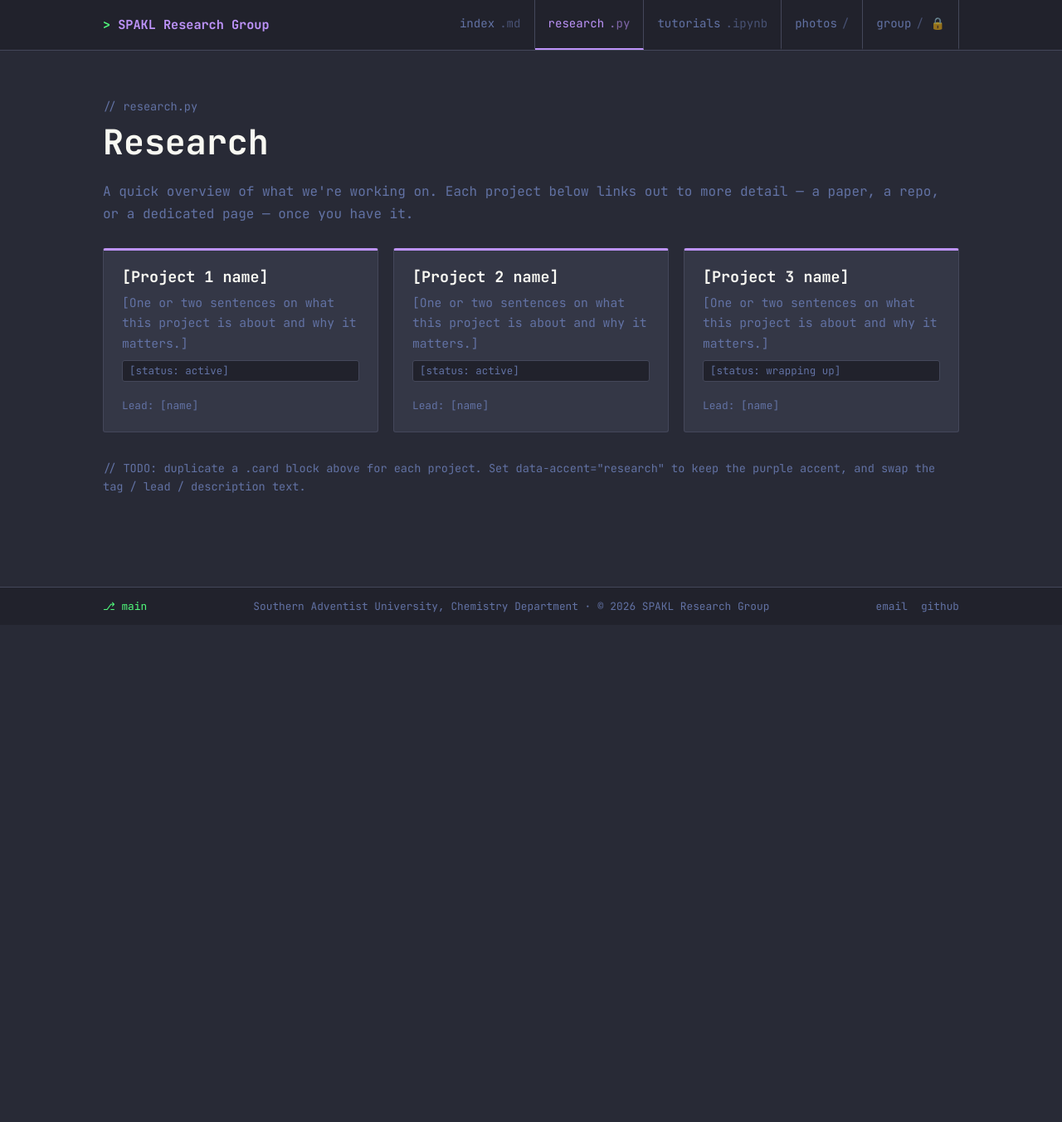
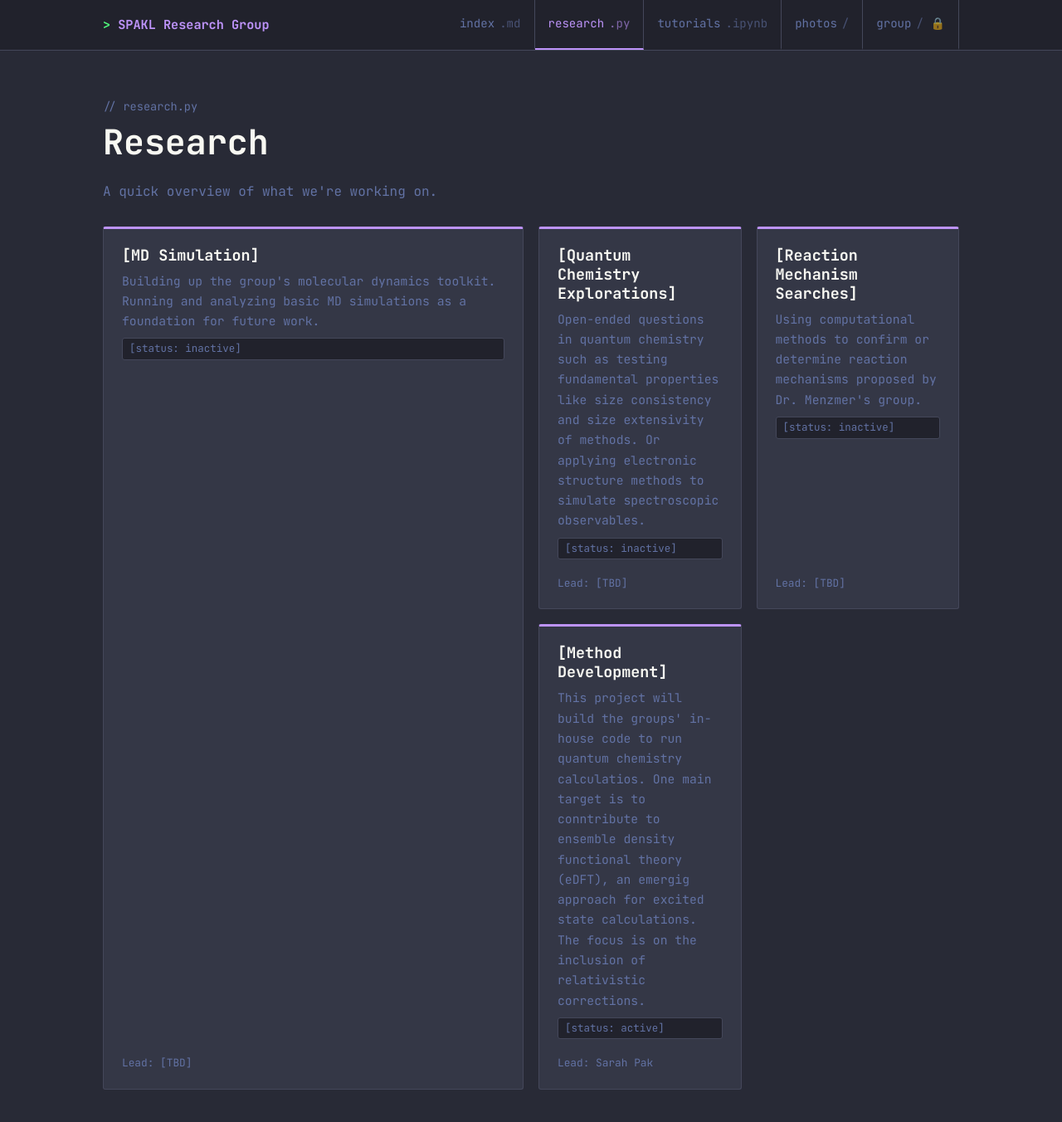
Before and after one commit to spakl/research-site, a Jekyll site: the page built from research.html, in a window 1280 px wide and 1400 px high. Shown: the top 1352 px of the window at 83% size. Built offline with Jekyll 4.4.1, drawn with Linux system fonts in a browser that asks for light colours.

Commit message:
updated entire page with project descriptions

```diff
--- a/research.html
+++ b/research.html
@@ -9,36 +9,38 @@ title: Research
     <div class="section-head">
       <span class="comment">research.py</span>
       <h1>Research</h1>
-      <p class="text-muted">A quick overview of what we're working on. Each project below links
-        out to more detail — a paper, a repo, or a dedicated page — once you have it.</p>
+      <p class="text-muted">A quick overview of what we're working on.</p>
     </div>
 
     <div class="grid">
       <div class="card" data-accent="research">
-        <h3>[Project 1 name]</h3>
-        <p>[One or two sentences on what this project is about and why it matters.]</p>
-        <span class="tag">[status: active]</span>
-        <span class="card-meta">Lead: [name]</span>
+        <h3>[MD Simulation]</h3>
+        <p>Building up the group's molecular dynamics toolkit. Running and analyzing basic MD simulations as a foundation for future work.</p>
+        <span class="tag">[status: inactive]</span>
+        <span class="card-meta">Lead: [TBD]</span>
+      </div>
+
+    <div class="grid">
+      <div class="card" data-accent="research">
+        <h3>[Quantum Chemistry Explorations]</h3>
+        <p>Open-ended questions in quantum chemistry such as testing fundamental properties like size consistency and size extensivity of methods. Or applying electronic structure methods to simulate spectroscopic observables.</p>
+        <span class="tag">[status: inactive]</span>
+        <span class="card-meta">Lead: [TBD]</span>
       </div>
 
       <div class="card" data-accent="research">
-        <h3>[Project 2 name]</h3>
-        <p>[One or two sentences on what this project is about and why it matters.]</p>
-        <span class="tag">[status: active]</span>
-        <span class="card-meta">Lead: [name]</span>
+        <h3>[Reaction Mechanism Searches]</h3>
+        <p>Using computational methods to confirm or determine reaction mechanisms proposed by Dr. Menzmer's group.</p>
+        <span class="tag">[status: inactive]</span>
+        <span class="card-meta">Lead: [TBD]</span>
       </div>
 
       <div class="card" data-accent="research">
-        <h3>[Project 3 name]</h3>
-        <p>[One or two sentences on what this project is about and why it matters.]</p>
-        <span class="tag">[status: wrapping up]</span>
-        <span class="card-meta">Lead: [name]</span>
+        <h3>[Method Development]</h3>
+        <p>This project will build the groups' in-house code to run quantum chemistry calculatios. One main target is to conntribute to ensemble density functional theory (eDFT), an emergig approach for excited state calculations. The focus is on the inclusion of relativistic corrections.</p>
+        <span class="tag">[status: active]</span>
+        <span class="card-meta">Lead: Sarah Pak</span>
       </div>
     </div>
 
-    <p class="comment" style="margin-top: 32px;">
-      TODO: duplicate a .card block above for each project. Set data-accent="research"
-      to keep the purple accent, and swap the tag / lead / description text.
-    </p>
-  </div>
 </section>
```
